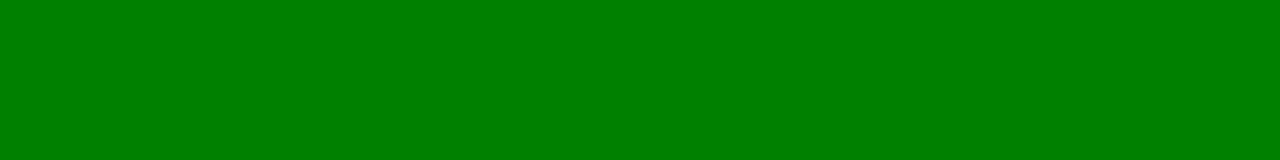
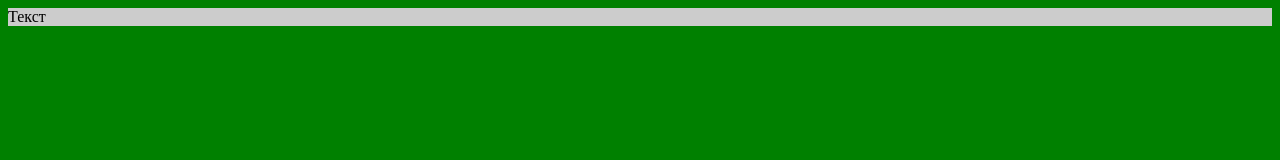
Before and after one commit to demi24/jetr0, a plain HTML site: page index.html in a window 1280 px wide. Drawn offline with Linux system fonts and the light colour scheme.

Commit message:
добавил футер

```diff
--- a/index.html
+++ b/index.html
@@ -10,4 +10,7 @@
 
     <script src='js/main.js'></script>
 </body>
+<footer>
+    Текст
+</footer>
 </html>
--- a/style.css
+++ b/style.css
@@ -4,3 +4,6 @@ html{
 body{
     background-color: green;
 }
+footer{
+    background-color: #ccc;
+}
```
